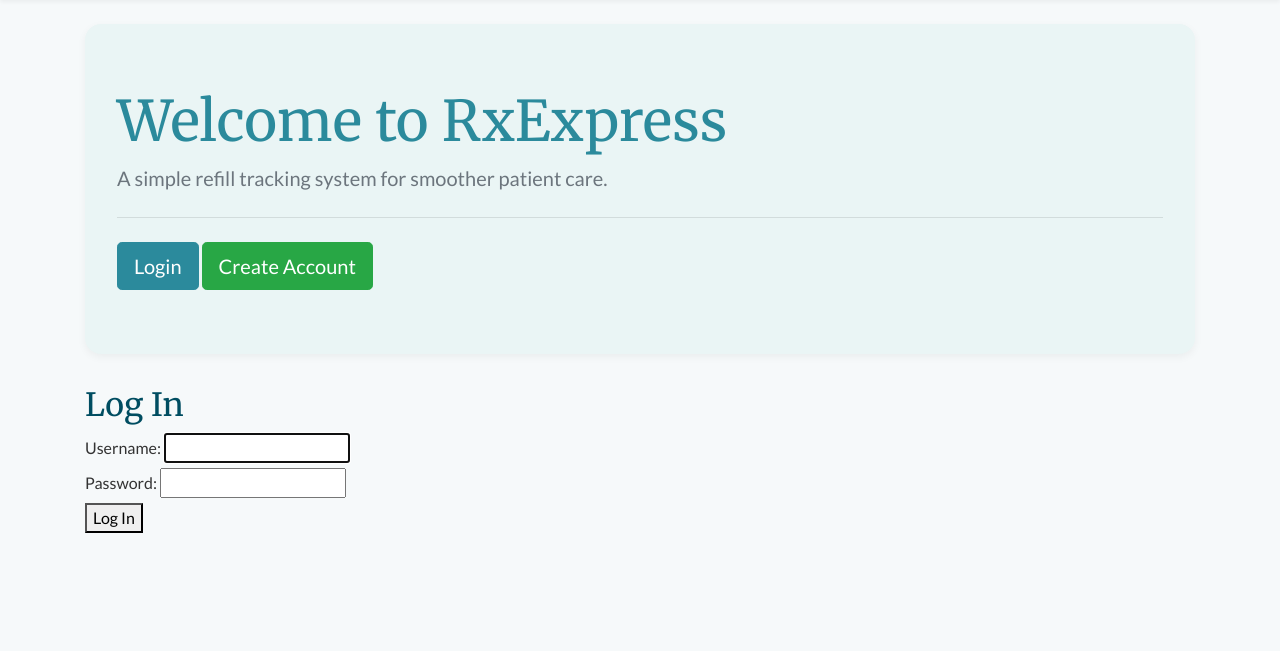
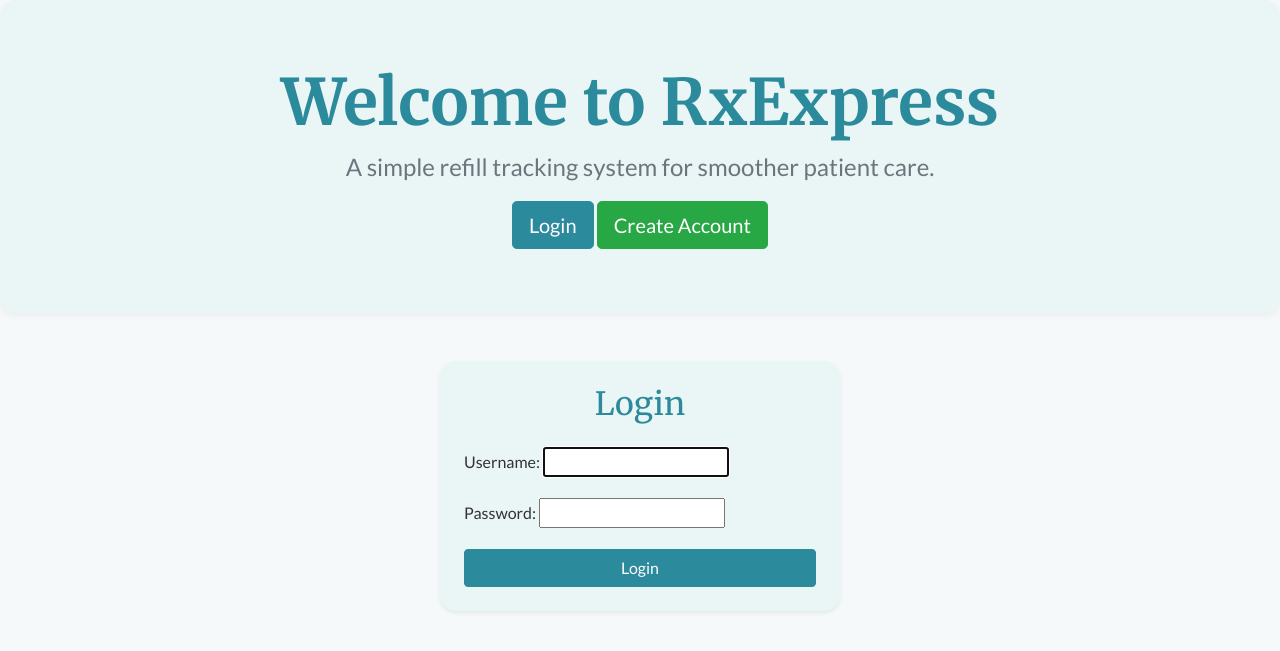
Before and after one commit to aarisinger/rxexpress, a Django app: page /accounts/login/ in a window 1280 px wide. Shown: the part 56-707 px from the top of the page. Run offline with Django 5.2, Linux system fonts and the light colour scheme.

Commit message:
Fixed visual elements

```diff
--- a/rxexpress/templates/index.html
+++ b/rxexpress/templates/index.html
@@ -88,10 +88,24 @@
             .table thead th{
                 border-bottom: 2px solid var(--accent);
             }
+
+            .full-width-jumbotron h1 {
+                font-size: 4rem;
+                font-weight: 700;
+            }
+
+            .full-width-jumbotron .lead {
+                font-size: 1.5rem;
+                font-weight: 400;
+            }
+
+            .full-width-jumbotron p {
+                font-size: 2.1rem;
+            }
         </style>
     </head>
 <body>
-<nav class="navbar navbar-expand-lg navbar-light" style="background-color: var(--secondary); box-shadow: 0 2px 4px rgba(0,0,0,0.05);">
+<nav class="navbar navbar-expand-lg navbar-light" style="background-color: var(--secondary); box-shadow: none !important;">
     <a class="navbar-brand font-weight-bold" href="/" style="color: var(--primary);">
         RxExpress
     </a>
@@ -132,12 +146,14 @@
 </nav>
 
 </div>
-<div class="container mt-4">
-    <div class="jumbotron" style="background-color: var(--secondary); border-radius: 1rem; box-shadow: 0 3px 8px rgba(0,0,0,0.05)">
+<div class="jumbotron full-width-jumbotron text-center" style="background-color: var(--secondary); border-radius: 1rem; box-shadow: 0 3px 8px rgba(0,0,0,0.05)">
         <h1 class="display-4" style="color: var(--primary);">Welcome to RxExpress</h1>
         <p class="lead text-muted">A simple refill tracking system for smoother patient care.</p>
-        <hr class="my-4">
-        <p>{{ sentence }}</p>
+
+        {% if user.is_authenticated %}
+        <a class="btn btn-primary btn-lg mt-3" href="{% url 'dashboard' %}" role="button">Click Here to Begin</a>
+        {% endif %}
+
         {% if not user.is_authenticated %}
             <a class="btn btn-primary btn-lg" href="/accounts/login/" role="button">Login</a>
             <a class="btn btn-success btn-lg" href="{% url 'register' %}" role="button">Create Account</a>
--- a/rxexpress/templates/registration/login.html
+++ b/rxexpress/templates/registration/login.html
@@ -1,9 +1,15 @@
 {% extends "index.html" %}
 {% block content %}
-<h2>Log In</h2>
-<form method="post">
-  {% csrf_token %}
-  {{ form }}
-  <button type="submit">Log In</button>
-</form>
+<div class="d-flex justify-content-center mt-5">
+    <div class="card shadow-sm p-4" style="width: 400px; background-color: var(--secondary); border: none; border-radius: 1rem;">
+        <h2 class="text-center mb-4" style="color: var(--primary);">Login</h2>
+        <form method="post">
+            {% csrf_token %}
+            {{ form.as_p }}
+            <div class="text-center mt-3">
+                <button type="submit" class="btn btn-primary btn-block">Login</button>
+            </div>
+        </form>
+    </div>
+</div>
 {% endblock %}
```
Also changed, not shown: rxexpress/forms.py (+9 -9 lines), db.sqlite3.
